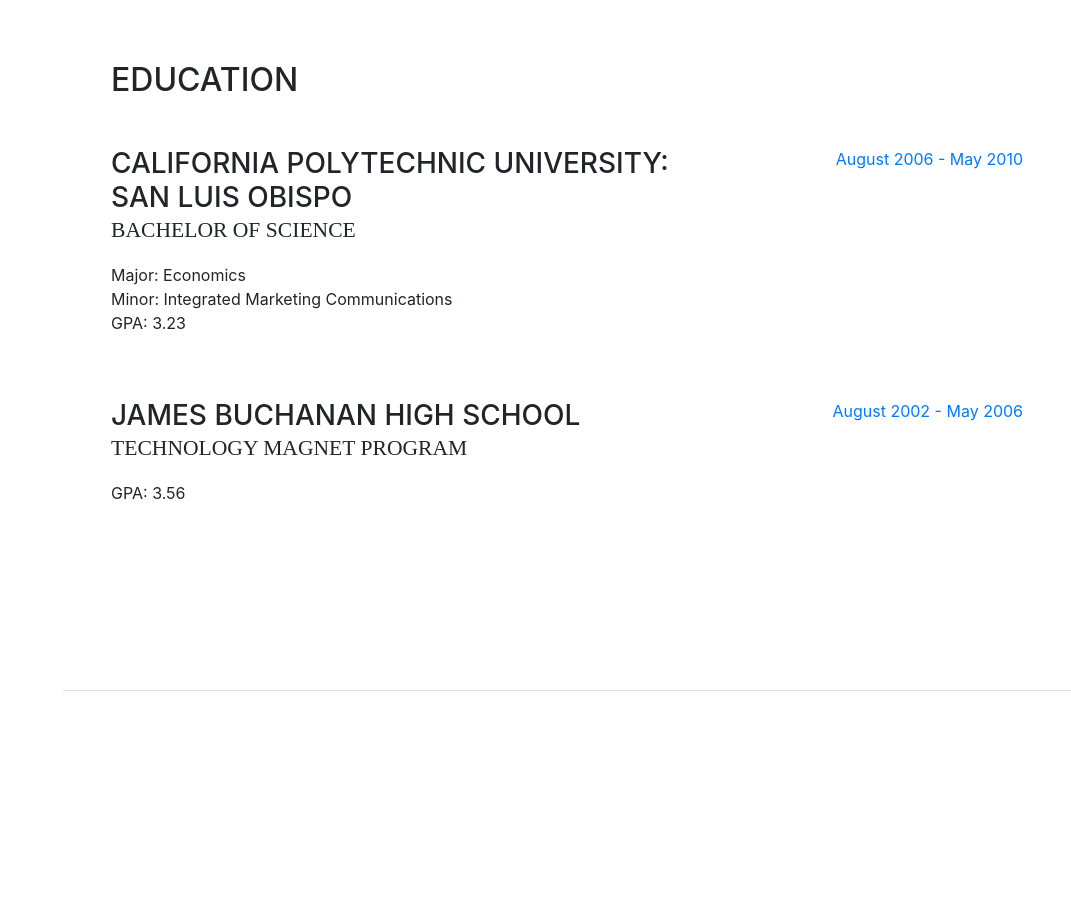
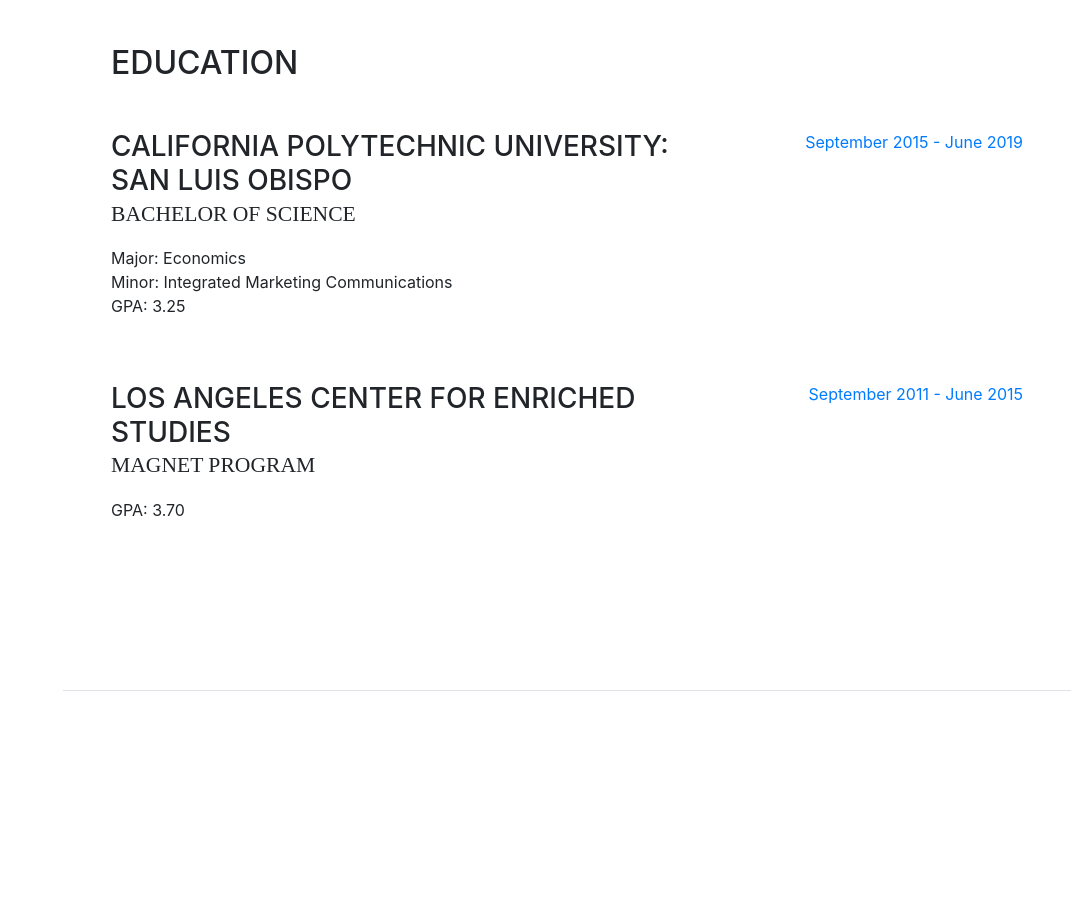
Before and after one commit to mshadchi/mshadchi.github.io, a website with bundled scripts: page index.html in a window 1280 px wide. Shown: the part 1940-2856 px from the top of the page, without its empty margins (209-1280 px from the left). Built offline with nearby package versions, Linux system fonts and the light colour scheme; a web font is replaced by a local one.

Commit message:
added schooling

```diff
--- a/index.html
+++ b/index.html
@@ -164,21 +164,21 @@
               <div class="subheading mb-3">Bachelor of Science</div>
               <div>Major: Economics </div>
               <div>Minor: Integrated Marketing Communications </div>
-              <p>GPA: 3.23</p>
+              <p>GPA: 3.25</p>
             </div>
             <div class="resume-date text-md-right">
-              <span class="text-primary">August 2006 - May 2010</span>
+              <span class="text-primary">September 2015 - June 2019</span>
             </div>
           </div>
 
           <div class="resume-item d-flex flex-column flex-md-row">
             <div class="resume-content mr-auto">
-              <h3 class="mb-0">James Buchanan High School</h3>
-              <div class="subheading mb-3">Technology Magnet Program</div>
-              <p>GPA: 3.56</p>
+              <h3 class="mb-0">Los Angeles Center for Enriched Studies</h3>
+              <div class="subheading mb-3">Magnet Program</div>
+              <p>GPA: 3.70</p>
             </div>
             <div class="resume-date text-md-right">
-              <span class="text-primary">August 2002 - May 2006</span>
+              <span class="text-primary">September 2011 - June 2015</span>
             </div>
           </div>
 
```
